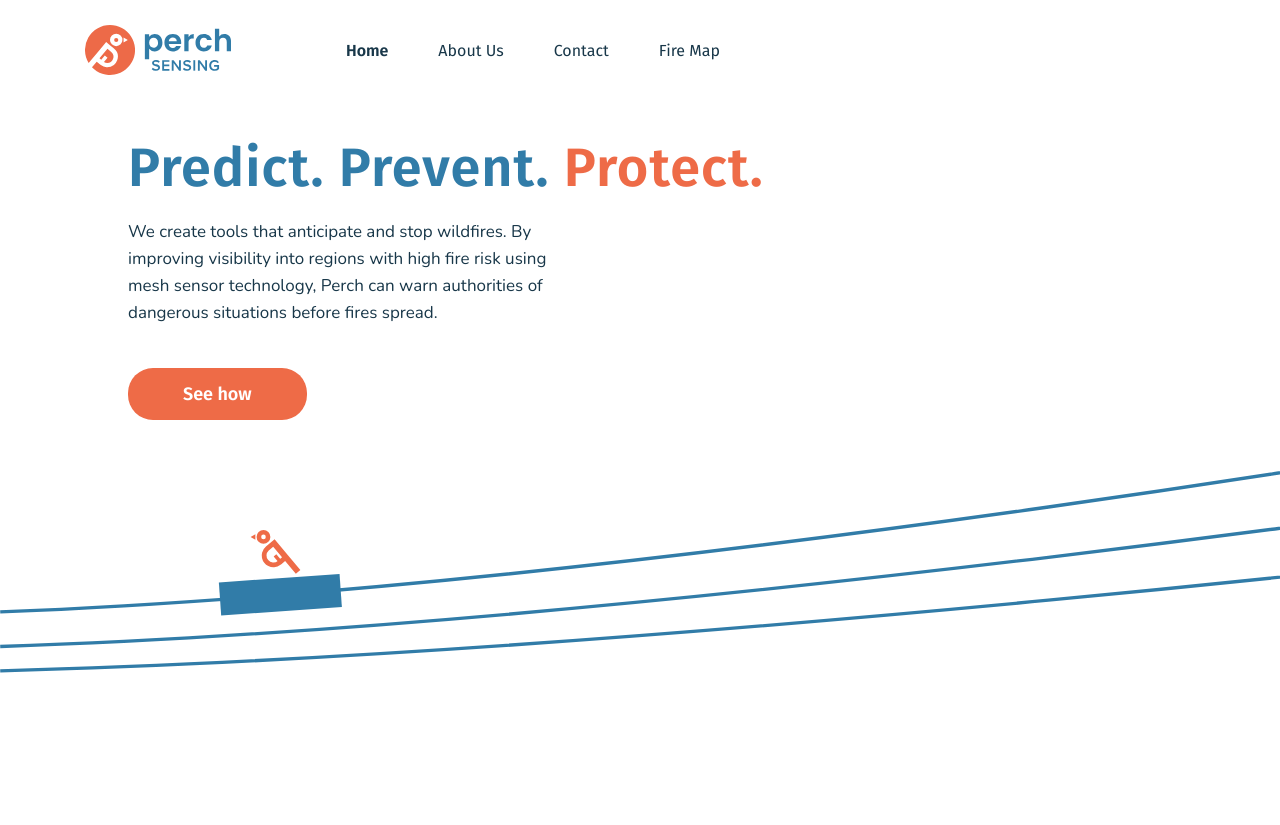
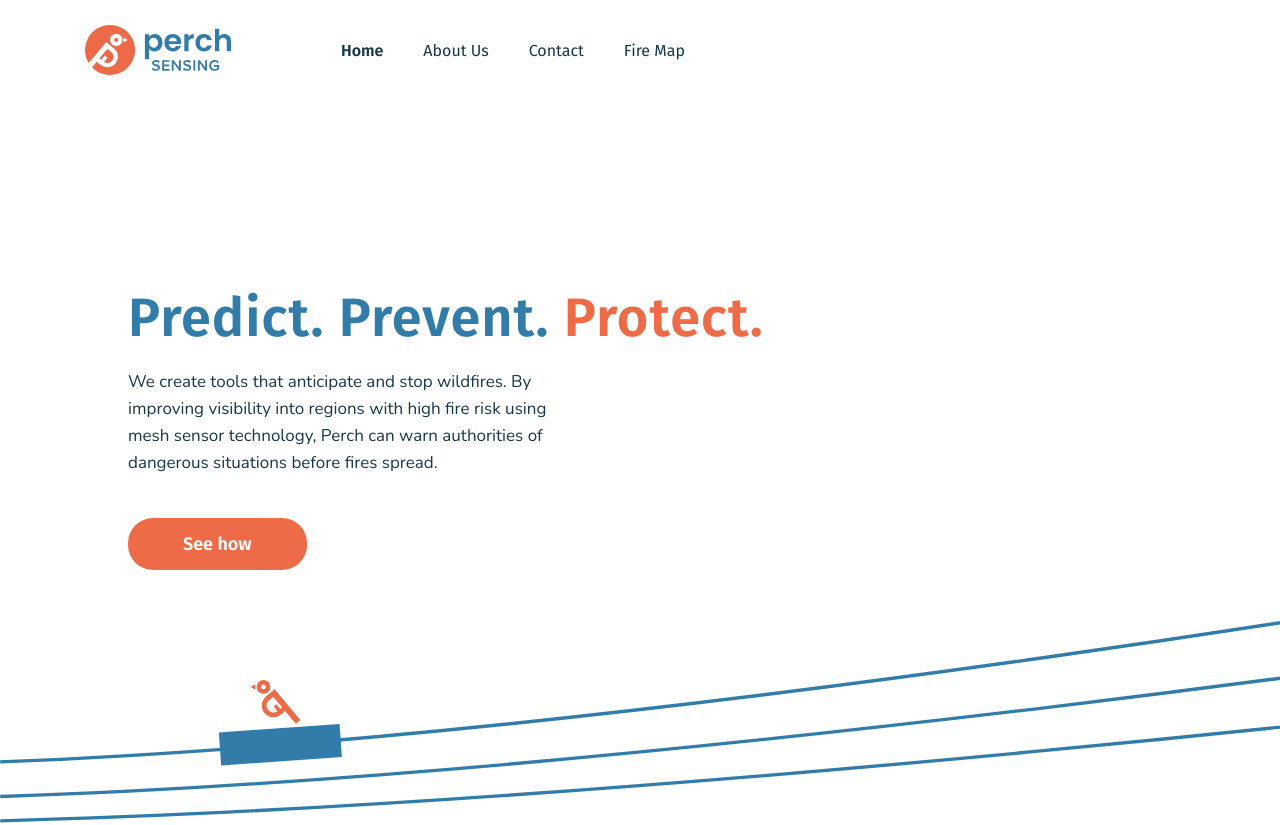
Before and after one commit to perch-sensing/website-v1, a React (Create React App) app: page / in a window 1280 px wide. Shown: the top 825 px of the page. Built offline with nearby package versions, Linux system fonts and the light colour scheme.

Commit message:
style changes

```diff
--- a/src/components/Navigation/Navigation.scss
+++ b/src/components/Navigation/Navigation.scss
@@ -30,7 +30,7 @@
     align-self: center;
     li {
       display: inline-block;
-      margin: 0 25px;
+      margin: 0 20px;
     }
 
     a {
--- a/src/components/Partner/Partner.scss
+++ b/src/components/Partner/Partner.scss
@@ -5,6 +5,9 @@ section.Partner {
   grid-template-columns: 1fr 1fr;
   align-items: center;
   gap: 60px;
+  .partner-info {
+    justify-self: flex-end;
+  }
 
   @include theme.viewport(medium) {
     grid-template-columns: 1fr;
@@ -20,7 +23,8 @@ section.Partner {
     .partner-info {
       grid-row: 2;
       max-width: 500px;
-      align-self: flex-start;
+      align-self: end;
+      justify-self: center;
       button {
         margin-top: 20px;
       }
--- a/src/main.scss
+++ b/src/main.scss
@@ -17,6 +17,12 @@ main {
   background: white;
 }
 
+article {
+  margin-top: 150px;
+  @include theme.viewport(small) {
+    margin-top: 90px;
+  }
+}
 section {
   width: 100%;
   padding: 100px;
--- a/src/pages/AboutUs/AboutUsPage.scss
+++ b/src/pages/AboutUs/AboutUsPage.scss
@@ -13,5 +13,13 @@
     @include theme.viewport(small) {
       padding: 20px;
     }
+
+    @include theme.viewport(small) {
+      h2 {
+        text-align: center;
+      }
+    }
   }
+
+
 }
--- a/src/pages/AboutUs/sections/Advisors/Advisors.scss
+++ b/src/pages/AboutUs/sections/Advisors/Advisors.scss
@@ -1,3 +1,4 @@
+@use "../../../../styles/utils.scss" as theme;
 .AboutUs {
   .Advisors {
     grid-template-rows: min-content auto;
@@ -14,12 +15,22 @@
       list-style: none;
       padding: 0;
       margin: 0;
+
+      @include theme.viewport(small) {
+        text-align:center;
+      }
     }
 
     .AdvisorProfile {
       margin: 20px;
       width: min-content;
       text-align: center;
+
+      @include theme.viewport(small) {
+        margin-left: auto;
+        margin-right: auto;
+      }
+
       img {
         object-fit: cover;
         border-radius: 50%;
--- a/src/pages/AboutUs/sections/TeamStory/TeamStory.scss
+++ b/src/pages/AboutUs/sections/TeamStory/TeamStory.scss
@@ -5,24 +5,31 @@
     grid-template-columns: 1fr 1fr;
     gap: 50px;
     align-items: center;
+    justify-items: center;
 
     @include theme.viewport(medium) {
       grid-template-columns: 1fr;
-      padding-top: 120px;
+      gap: 0;
+    }
 
-      .story-graphic {
-        grid-row: 1;
-      }
-
-      .story-info {
+    .story-info {
+      justify-self: flex-end;
+      @include theme.viewport(medium) {
         grid-row: 2;
+        justify-self: center;
       }
     }
 
     .story-graphic {
       object-fit: contain;
-      max-height: 50vh;
+      height: 50vh;
+      max-height: 400px;
       width: 100%;
+      object-position: left;
+      @include theme.viewport(medium) {
+        object-position: center;
+        grid-row: 1;
+      }
     }
   }
 }
--- a/src/pages/Contact/ContactPage.scss
+++ b/src/pages/Contact/ContactPage.scss
@@ -2,29 +2,34 @@
 
 .ContactPage {
   padding: 0 30px;
+
   section {
     display: grid;
     grid-template-columns: 1fr 1fr;
     grid-template-rows: 1fr;
     gap: 50px;
     align-items: center;
+    min-height: calc(100vh - 300px);
     @include theme.viewport(medium) {
-      grid-template-columns: 1fr;
-      grid-template-rows: 1fr 1fr;
+      grid-template-columns: auto;
+      grid-template-rows: auto 1fr;
       margin-bottom: 100px;
-
-      .contact-info {
-        align-self: flex-end;
-      }
     }
 
     @include theme.viewport(small) {
       padding: 0;
     }
     .contact-info {
+      justify-self: flex-end;
+      @include theme.viewport(medium) {
+        justify-self: center;
+      }
+
       .contact-methods {
         list-style: none;
         padding: 0;
+
+
         li {
           margin: 10px 0;
         }
@@ -40,6 +45,12 @@
 
     form {
       text-align: center;
+
+      justify-self: flex-start;
+
+      @include theme.viewport(medium) {
+        justify-self: center;
+      }
     }
     .contact-card {
       position: relative;
--- a/src/pages/Lander/sections/Hero/Hero.scss
+++ b/src/pages/Lander/sections/Hero/Hero.scss
@@ -5,7 +5,6 @@ section.Hero {
   grid-template-rows: auto min-content;
   padding-left: 0;
   padding-right: 0;
-  padding-top: 90px;
   .hero-info {
     min-width: 80%;
     z-index: 1;
--- a/src/pages/Lander/sections/Overview/Overview.scss
+++ b/src/pages/Lander/sections/Overview/Overview.scss
@@ -1,7 +1,7 @@
 @use "../../../../styles/utils.scss" as theme;
 
 section.Overview {
-  justify-content: space-around;
+  justify-content: center;
   align-items: center;
   flex-direction: row;
 
@@ -11,6 +11,7 @@ section.Overview {
 
   .overview-display {
     max-width: 45%;
+    max-height: 440px;
     object-position: top center;
     object-fit: contain;
 
```
